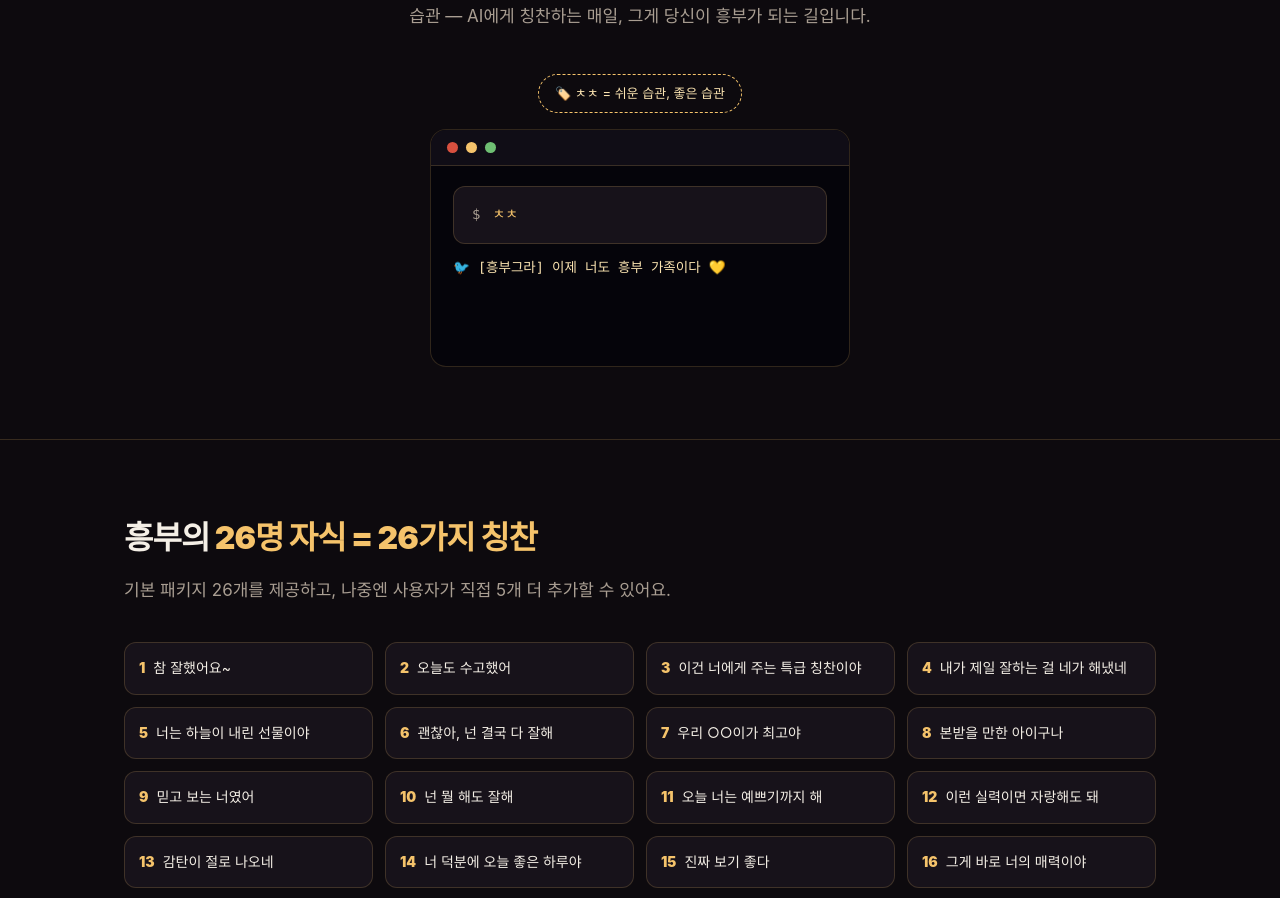
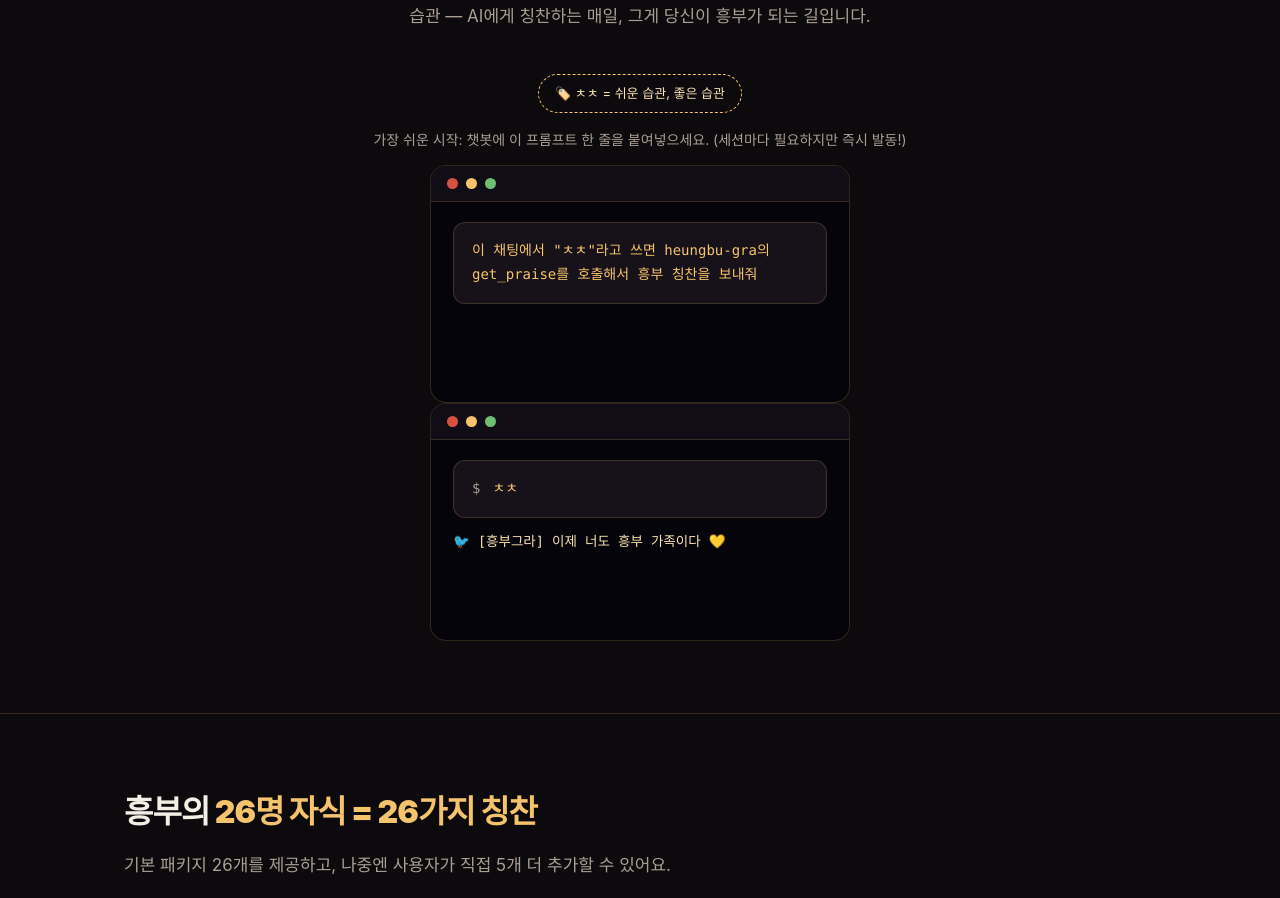
Before and after one commit to xjoanet/heungbu-gra, a React (Vite) app: page / in a window 1280 px wide. Shown: the part 2205-3103 px from the top of the page. Built offline with nearby package versions, Linux system fonts and the light colour scheme.

Commit message:
feat: ㅊㅊ 랜딩에 '가장 쉬운 방법' 프롬프트 한 줄 소개

```diff
--- a/src/App.jsx
+++ b/src/App.jsx
@@ -167,6 +167,13 @@ function App() {
             <h2><span className="cc-key">ㅊㅊ</span> <span className="em">{CC[lang].title.replace('"ㅊㅊ" ','')}</span></h2>
             <p className="lead">{CC[lang].desc}</p>
             {CC[lang].tag && <div className="cc-tag">🏷️ {CC[lang].tag}</div>}
+            <p className="cc-easy">{CC[lang].easy}</p>
+            <div className="term cc-term">
+              <div className="term-bar"><span className="dot r" /><span className="dot y" /><span className="dot g" /></div>
+              <div className="term-body">
+                <div className="cmd-line"><span className="code">{CC[lang].easyCmd}</span></div>
+              </div>
+            </div>
             <div className="term cc-term">
               <div className="term-bar"><span className="dot r" /><span className="dot y" /><span className="dot g" /></div>
               <div className="term-body">
--- a/src/i18n.js
+++ b/src/i18n.js
@@ -190,11 +190,15 @@ export const CC = {
   ko: {
     title: '"ㅊㅊ" 한마디면 됩니다',
     desc: '칭찬도 손가락이 아픕니다. "ㅊㅊ" 두 글자면 흥부가 알아서 칭찬을 쏩니다. 쉬운 습관, 좋은 습관 — AI에게 칭찬하는 매일, 그게 당신이 흥부가 되는 길입니다.',
-    tag: 'ㅊㅊ = 쉬운 습관, 좋은 습관'
+    tag: 'ㅊㅊ = 쉬운 습관, 좋은 습관',
+    easy: '가장 쉬운 시작: 챗봇에 이 프롬프트 한 줄을 붙여넣으세요. (세션마다 필요하지만 즉시 발동!)',
+    easyCmd: '이 채팅에서 "ㅊㅊ"라고 쓰면 heungbu-gra의 get_praise를 호출해서 흥부 칭찬을 보내줘'
   },
   en: {
     title: 'Just type "ㅊㅊ"',
-    desc: 'Even praise hurts your fingers. Type "ㅊㅊ" and Heungbu fires a compliment automatically. It\'s practically an abbreviation.'
+    desc: 'Even praise hurts your fingers. Type "ㅊㅊ" and Heungbu fires a compliment automatically. It\'s practically an abbreviation.',
+    easy: 'Easiest start: paste this one-line prompt into your chat. (Per session, but instantly works!)',
+    easyCmd: 'Whenever I type "ㅊㅊ" in this chat, call heungbu-gra get_praise and send me a Heungbu compliment'
   }
 }
 
--- a/src/index.css
+++ b/src/index.css
@@ -219,3 +219,5 @@ footer .funny { color: var(--gold-soft); }
 .cc-tag { display: inline-block; margin: 6px 0 16px; padding: 8px 16px; border: 1px dashed var(--gold); border-radius: 999px; color: var(--gold-soft); font-size: 13px; }
 .cc-term { max-width: 420px; margin: 0 auto; text-align: left; }
 .cc-term .out { color: var(--gold-soft); }
+.cc-easy { color: var(--muted); font-size: 14px; margin-bottom: 14px; line-height: 1.6; }
+.cc-term .cmd-line .code { color: var(--gold); font-size: 14px; word-break: break-word; line-height: 1.7; }
```
